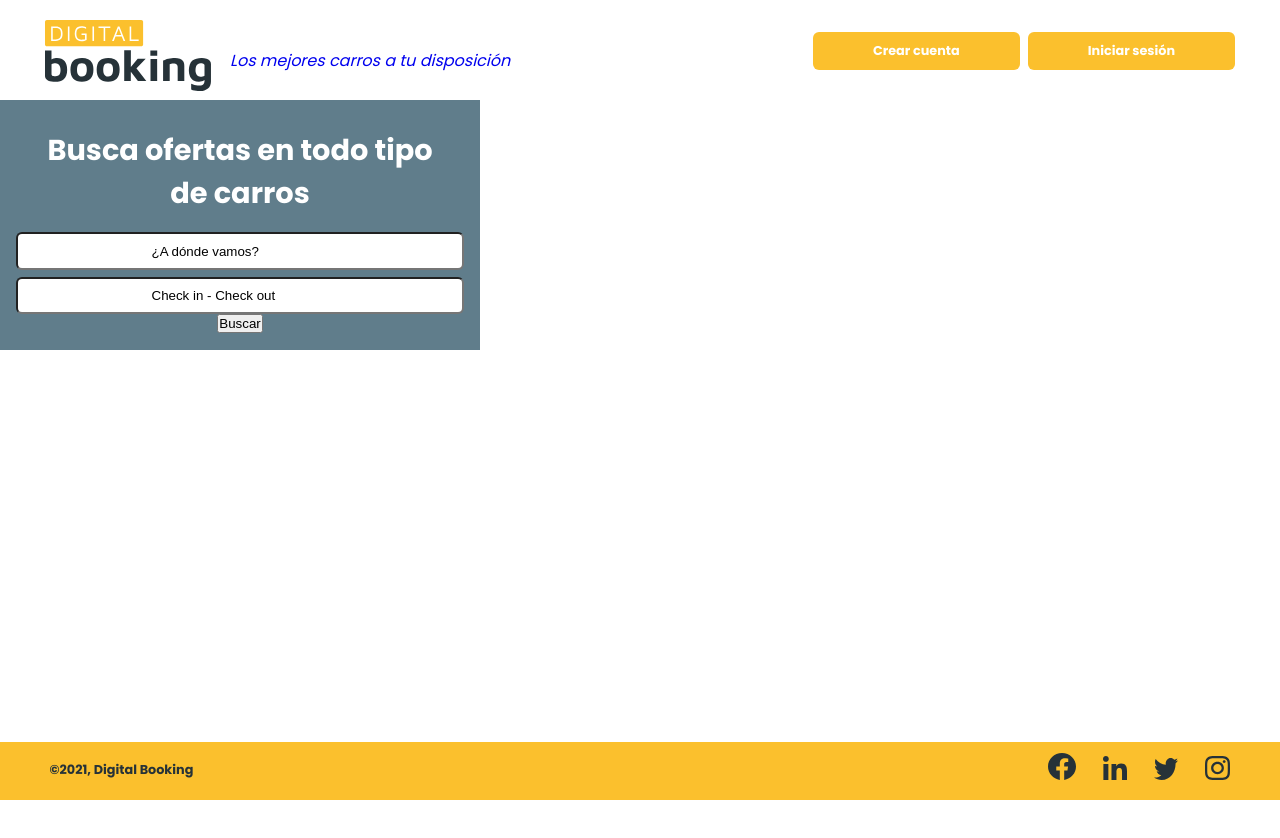
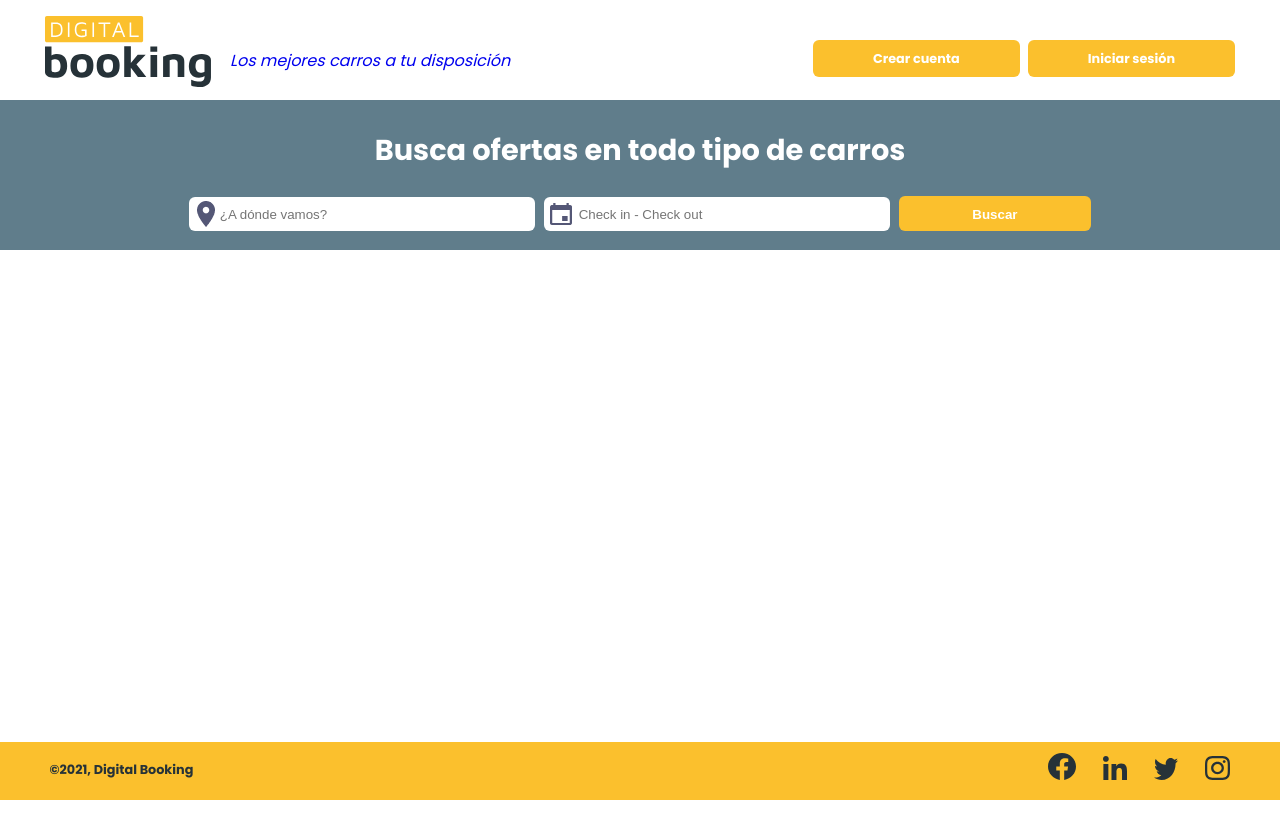
Before and after one commit to YesidBarragan/digital-rental-car, a React (Create React App) app: page / in a window 1280 px wide. Shown: the top 838 px of the page. Built offline with nearby package versions, Linux system fonts and the light colour scheme.

Commit message:
Add Searching Block component

```diff
--- a/src/components/Header/Header.jsx
+++ b/src/components/Header/Header.jsx
@@ -5,6 +5,11 @@ import iconMenu from "../../assets/img/iconMenu-Mobile.svg";
 import "../../general.css";
 
 export const Header = () => {
+
+    /* window.addEventListener('scroll', function() {
+        let header = document.querySelector('header');
+        header.classList.toggle('header-down', window.scrollY > 0);
+    }) */
 
     return (
         <header>
@@ -17,10 +22,16 @@ export const Header = () => {
                 </div>
             </div>
             <img className="menu-icon" src={iconMenu} alt="Ícono menú"/>
-            <div className="header-buttons">
-                <Link to="/register" className="header-button__signup">Crear cuenta</Link>
-                <Link to="/login">Iniciar sesión</Link>
-            </div>
+            <nav>
+                <ul className="header-buttons">
+                    <li>
+                       <Link to="/register" className="header-button__signup">Crear cuenta</Link>
+                    </li>
+                    <li>
+                       <Link to="/login" className="header-button__login">Iniciar sesión</Link>
+                    </li>
+                </ul>
+            </nav>
         </header>
     )
 
--- a/src/components/LoginForm/LoginForm.css
+++ b/src/components/LoginForm/LoginForm.css
@@ -9,6 +9,7 @@ section.login {
   justify-content: center;
   align-items: center;
   flex-direction: column;
+  padding-top: 3.5em;
 }
 
 section.login h1 {
@@ -70,7 +71,7 @@ section.login p a {
   }
 }
 
-@media only screen and (min-width: 1366px) {
+@media only screen and (min-width: 1200px) {
   /* For Desktop: */
   form.login-form input {
     width: 448px;
--- a/src/components/LoginForm/LoginForm.jsx
+++ b/src/components/LoginForm/LoginForm.jsx
@@ -1,6 +1,6 @@
 import React from "react";
+import { Link } from "react-router-dom";
 import "./LoginForm.css"
-import { Link } from "react-router-dom";
 
 export const LoginForm = () => {
 
--- a/src/components/RegisterForm/RegisterForm.css
+++ b/src/components/RegisterForm/RegisterForm.css
@@ -9,6 +9,7 @@ section.register {
   justify-content: center;
   align-items: center;
   flex-direction: column;
+  padding: 4.5em 0;
 }
 
 section.register h1 {
@@ -76,7 +77,7 @@ section.register p a {
   }
 }
 
-@media only screen and (min-width: 1366px) {
+@media only screen and (min-width: 1200px) {
   /* For Desktop: */
 
   form.register-form div.name-lastname {
--- a/src/components/SearchingBlock/SearchingBlock.css
+++ b/src/components/SearchingBlock/SearchingBlock.css
@@ -5,7 +5,7 @@
 .main-box {
     /*Display & Box Model*/
     margin-top: 100px;
-    height: 250px;
+    height: 260px;
 
     /*Otros*/
     background-color: var(--background-color);
@@ -22,11 +22,157 @@
 
 .main-box form input {
     /*Display & Box Model*/
+    width: 95%;
     border-radius: 6px;
-    padding: .7em 10em;
+    border: none;
+    padding: .7em 1.5em .7em 3em;
+}
+
+.main-box form input:focus{
+    /*Otros*/
+    outline: none;
 }
 
 .main-box form .form-input__check {
     /*Display & Box Model*/
     margin-top: .5em;
+
+    /*Otros*/
+    background-image: url(../../assets/img/icon-calendar.png);
+    background-repeat: no-repeat;
+    background-position: 2% center;
 }
+
+.main-box form .form-input__map {
+    /*Otros*/
+    background-image: url(../../assets/img/icon-map-marker.png);
+    background-repeat: no-repeat;
+    background-position: 2.5% center;
+}
+
+.main-box form button {
+    /*Display & Box Model*/
+    width: 95%;
+    border-radius: 6px;
+    border: none;
+    margin-top: .5em;
+    padding: .8em 0;
+
+    /*Otros*/
+    background-color: var(--main-color);
+    color: #ffffff;
+    font-weight: bold;
+}
+
+
+/* ==============================
+   ==============================
+            BREAKPOINTS
+   ==============================
+   ============================== */
+
+/*TABLETS*/
+
+@media (min-width: 480px) and (max-width: 590px) {
+
+    .main-box {
+        /*Display & Box Model*/
+        height: 200px;
+    }
+
+    .main-box form {
+        /*Display & Box Model*/
+        display: flex;
+        align-items: flex-end;
+        flex-direction: row;
+    }
+
+    .main-box form input {
+        /*Display & Box Model*/
+        width: 30%;
+        margin-right: .7em;
+        padding-left: 2em;
+    }
+
+    .main-box form button {
+        /*Display & Box Model*/
+        width: 25%;
+        height: 35px;
+    }
+
+    .main-box form .form-input__map {
+        /*Display & Box Model*/
+        padding-left: 1.7em;
+    }
+
+    .main-box form .form-input__check {
+        /*Display & Box Model*/
+        padding-left: 2.1em;
+    }
+
+}
+
+
+@media (min-width: 591px) {
+
+    .main-box {
+        /*Display & Box Model*/
+        height: 150px;
+    }
+
+    .main-box form {
+        /*Display & Box Model*/
+        display: flex;
+        align-items: flex-end;
+        flex-direction: row;
+    }
+
+    .main-box form input {
+        /*Display & Box Model*/
+        width: 32%;
+        margin-right: .7em;
+        padding-left: 2em;
+    }
+
+    .main-box form button {
+        /*Display & Box Model*/
+        width: 25%;
+        height: 35px;
+    }
+
+    .main-box form .form-input__map {
+        /*Display & Box Model*/
+        padding-left: 1.8em;
+    }
+
+    .main-box form .form-input__check {
+        /*Display & Box Model*/
+        padding-left: 2.2em;
+    }
+
+}
+
+@media (min-width: 1200px) {
+
+    .main-box form input {
+        /*Display & Box Model*/
+        width: 27%;
+    }
+
+    .main-box form button {
+        /*Display & Box Model*/
+        width: 15%;
+        height: 35px;
+    }
+
+    .main-box form .form-input__map {
+        /*Display & Box Model*/
+        padding-left: 2.3em;
+    }
+
+    .main-box form .form-input__check {
+        /*Display & Box Model*/
+        padding-left: 2.6em;
+    }
+
+}
--- a/src/components/SearchingBlock/SearchingBlock.jsx
+++ b/src/components/SearchingBlock/SearchingBlock.jsx
@@ -11,8 +11,8 @@ class SearchingBlock extends React.Component {
             <div className="main-box">
                 <h1>Busca ofertas en todo tipo de carros</h1>
                 <form>
-                    <input value="¿A dónde vamos?"/>
-                    <input className="form-input__check" value="Check in - Check out"/>
+                    <input className="form-input__map" type="text" placeholder="¿A dónde vamos?"/>
+                    <input className="form-input__check" type="text" placeholder="Check in - Check out"/>
                     <button>Buscar</button>
                 </form>
             </div>
--- a/src/general.css
+++ b/src/general.css
@@ -20,7 +20,7 @@
 body {
     /*Display & Box Model*/
     height: 100vh;
-    max-width: 480px;
+    width: 100vw;
 
     /*Otros*/
     font-family: 'Poppins', sans-serif;
@@ -38,7 +38,7 @@ header {
     align-items: center;
     position: fixed;
     top: 0;
-    height: 100px;
+    height: 93px;
     width: 100vw;
     padding: 0 .9em;
     box-shadow: 0px 3px 5px 0px rgba(251,192,45,0.55);
@@ -69,6 +69,10 @@ header a:visited{
 
 header .header-links .header-links__slogan {
     /*Display & Box Model*/
+    display: none;
+}
+
+header nav {
     display: none;
 }
 
@@ -132,7 +136,65 @@ footer {
 
 /*TABLETS*/
 
-@media (min-width: 481px) and (max-width: 768px) {
+@media (min-width: 480px) and (max-width: 590px) {
+
+    /* =====================================================
+                            HEADER
+    ===================================================== */
+
+    header {
+        /*Display & Box Model*/
+        padding: 0 1.2em 0 1.6em;
+        box-shadow: none;
+        background-color: #ffffff;
+    }
+
+    header .header-links .header-links__slogan {
+        /*Display & Box Model*/
+        display: none;
+    }
+
+    .menu-icon {
+        /*Display & Box Model*/
+        display: none;
+    }
+
+    header .header-buttons {
+        /*Display & Box Model*/
+        display: flex;
+        padding-top: 1.5em;
+    }
+
+    header .header-buttons a {
+        /*Display & Box Model*/
+        padding: .8em 1.4em;
+        border-radius: 7px;
+        border: none;
+
+        /*Otros*/
+        background-color: var(--second-color);
+        color: #ffffff;
+        font-size: .8rem;
+        font-weight: 700;
+    }
+
+    header .header-buttons .header-button__signup {
+        /*Display & Box Model*/
+        margin-right: .6em;
+    }
+
+    header nav .header-buttons li {
+        list-style: none;
+    }
+
+    header nav {
+        display: block;
+    }
+
+}
+
+
+@media (min-width: 591px) {
 
     /* =====================================================
                             HEADER
@@ -156,7 +218,7 @@ footer {
 
     header .header-buttons {
         /*Display & Box Model*/
-        display: block;
+        display: flex;
         padding-top: 1.4em;
     }
 
@@ -176,6 +238,14 @@ footer {
     header .header-buttons .header-button__signup {
         /*Display & Box Model*/
         margin-right: 1.1em;
+    }
+
+    header nav .header-buttons li {
+        list-style: none;
+    }
+
+    header nav {
+        display: block;
     }
 
 
@@ -206,7 +276,7 @@ footer {
 
 /*DESKTOP*/
 
-@media (min-width: 1280px) {
+@media (min-width: 1200px) {
 
     /* =====================================================
                             HEADER
@@ -232,7 +302,7 @@ footer {
     header .header-links .header-links__slogan {
         /*Display & Box Model*/
         display: block;
-        padding-top: 1.3em;
+        padding-top: 1.7em;
 
         /*Otros*/
         font-style: italic;
@@ -246,7 +316,7 @@ footer {
 
     header .header-buttons {
         /*Display & Box Model*/
-        display: block;
+        display: flex;
     }
 
     header .header-buttons a {
@@ -265,6 +335,14 @@ footer {
     header .header-buttons .header-button__signup {
         /*Display & Box Model*/
         margin-right: .6em;
+    }
+
+    header nav {
+        display: block;
+    }
+
+    header nav .header-buttons li {
+        list-style: none;
     }
 
 
@@ -291,6 +369,10 @@ footer {
 
 }
 
+/* .header-down {
+    background-color: var(--second-color);
+    transition: 1s;
+} */
 
 /*elementos a cambiar/definir:
 lema de la empresa
--- a/src/pages/Home.jsx
+++ b/src/pages/Home.jsx
@@ -7,8 +7,10 @@ export const Home = () => {
   return (
     <>
       <Header/>
+      <main>
+        <SearchingBlock/>
+      </main>
       <Footer/>
-      <SearchingBlock/>
     </>
   )
 }
```
Also changed, not shown: src/assets/img/icon-calendar.png (added), src/assets/img/icon-map-marker.png (added).
